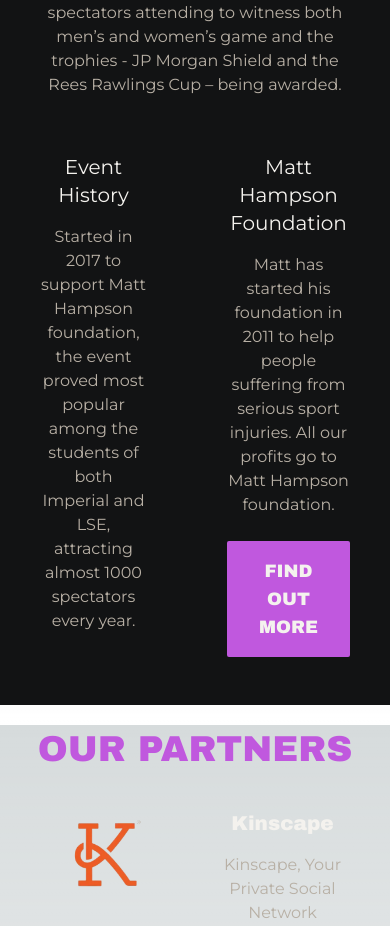
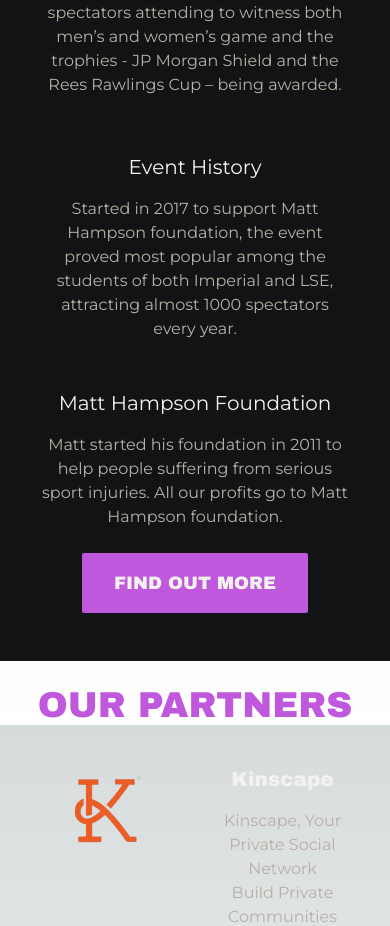
Before and after one commit to robwakefield/thecityvarsity, a Next.js app: page / in a window 390 px wide. Shown: the part 963-1889 px from the top of the page. Built offline with nearby package versions, Linux system fonts and the light colour scheme.

Commit message:
Make text below About text responsive

```diff
--- a/src/app/page.tsx
+++ b/src/app/page.tsx
@@ -3,8 +3,7 @@
 // Import components to use here
 import Header from '@/components/header'
 import Title from '@/components/title'
-import AboutText from '@/components/about'
-import { TextRow, TextRowItem } from '@/components/textRow'
+import { AboutText, TextRow, TextRowItem } from '@/components/about'
 import { Partners, PartnerItem, PartnerContact } from '@/components/partners'
 import { Timeline, TimelineItem } from '@/components/timeline'
 import { Gallery } from '@/components/gallery'
@@ -35,7 +34,7 @@
         ),
         TextRowItem(
           "Matt Hampson Foundation",
-          "Matt has started his foundation in 2011 to help people suffering from serious sport injuries. All our profits go to Matt Hampson foundation.",
+          "Matt started his foundation in 2011 to help people suffering from serious sport injuries. All our profits go to Matt Hampson foundation.",
           "Find Out More"
         )])}
 
--- a/src/components/about.tsx
+++ b/src/components/about.tsx
@@ -1,9 +1,10 @@
 import { Archivo_Black } from 'next/font/google'
+import { Button } from '@/components/button'
 
 const archivo = Archivo_Black({ weight: "400", subsets: ["latin"] })
 
 // Displays title and text constrained to center of screen
-export default function AboutText(title: String, text: String) {
+export function AboutText(title: String, text: String) {
   return <div className="flex w-screen justify-center bg-bg">
       <div className="py-8 px-10 max-w-3xl text-center">
         <h1 className={"pb-8 text-3xl md:text-4xl text-purple "+archivo.className}>{title.toUpperCase()}</h1>
@@ -11,3 +12,21 @@
       </div>
     </div>
 }
+
+// Text sections below about text
+export function TextRow(items: JSX.Element[]) {
+  return <div className="flex md:flex-row flex-col w-screen justify-center bg-bg">
+      {items}
+    </div>
+}
+
+export function TextRowItem(title: String, text: String, buttonText?: String) {
+  // Button will only show if buttonText and buttonFont are supplied in page.tsx
+  const button = buttonText !== undefined ? Button(buttonText.toUpperCase()) : <div></div>
+
+  return <div className="py-6 px-10 max-w-xl text-center" key={crypto.randomUUID()}>
+      <h1 className={"pb-4 text-xl text-purple"+archivo.className}>{title}</h1>
+      <p className="text-l text-secondary">{text}</p>
+      {button}
+    </div>
+}
--- a/src/components/textRow.tsx
+++ /dev/null
@@ -1,24 +0,0 @@
-import { Archivo_Black } from 'next/font/google'
-import { Button } from '@/components/button'
-
-const archivo = Archivo_Black({ weight: "400", subsets: ["latin"] })
-
-export function TextRow(items: JSX.Element[]) {
-  return <div className="flex flex-row w-screen bg-bg">
-      {items}
-    </div>
-}
-
-export function TextRowItem(title: String, text: String, buttonText?: String) {
-  var button = <div></div>
-  // Button will only show if buttonText and buttonFont are supplied in page.tsx
-  if (buttonText !== undefined) {
-    button = Button(buttonText.toUpperCase())
-  }
-
-  return <div className="py-6 px-10 w-screen text-center" key={crypto.randomUUID()}>
-      <h1 className={"pb-4 text-xl text-purple"+archivo.className}>{title}</h1>
-      <p className="text-l text-secondary">{text}</p>
-      {button}
-    </div>
-}
```
